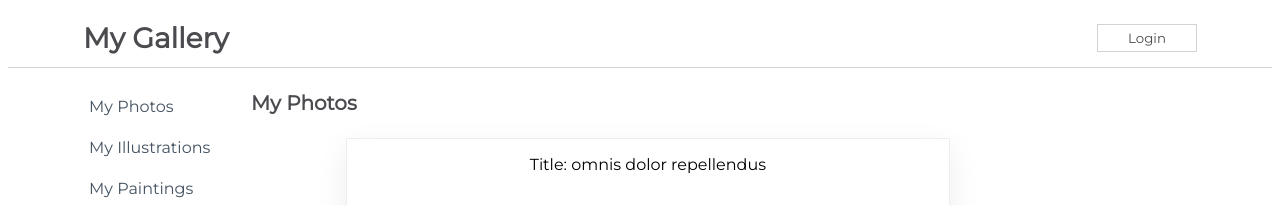
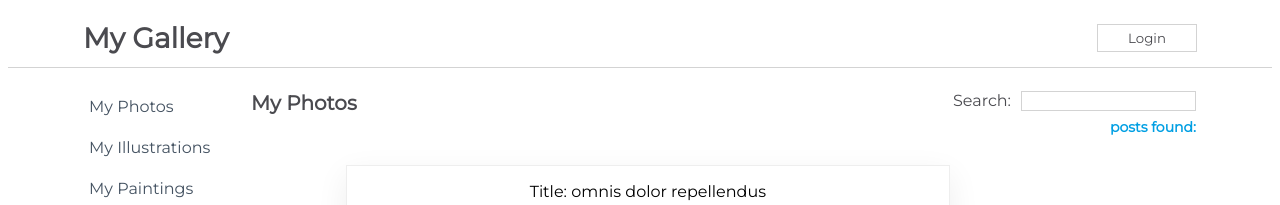
Before and after one commit to PhantomPWR/pp5-handling-events-challenge, a React (Create React App) app in the folder my-app/: page / in a window 1280 px wide. Shown: the top 205 px of the page. Built offline with nearby package versions, Linux system fonts and the light colour scheme.

Commit message:
Start search bar challenge

```diff
--- a/my-app/src/components/Content.js
+++ b/my-app/src/components/Content.js
@@ -10,6 +10,7 @@
 
       this.state = {
         isLoaded: false,
+        posts: []
       }
     }
     getData() {
@@ -21,15 +22,42 @@
           })
       }, 2000)
   }
+
   componentDidMount() {
       console.log('Component mounted')
       this.getData()
+      this.setState({
+        posts: {savedPosts}
+      })
   }
+
+  handleChange = (event) => {
+    const inputText = event.target.value.toLowerCase()
+    console.log(inputText)
+    const filteredPosts = {savedPosts}.filter(post => {
+        return post.name.toLowerCase().includes(inputText)
+    })
+    this.setState({
+        posts: filteredPosts
+    })
+}
+
   render() {
     return (
       <div className={css.Content}>
         <div className={css.TitleBar}>
             <h1>My Photos</h1>
+            <form>
+              <label
+              htmlFor="searchinput"
+              >Search:</label>
+              <input
+              onChange={(event) => this.handleChange(event)}
+              type="search"
+              id="searchinput"
+              ></input>
+              <h4>posts found: {this.state.posts.length}</h4>
+            </form>
         </div>
         <div className={css.SearchResults}>
         {this.state.isLoaded ? (
```
